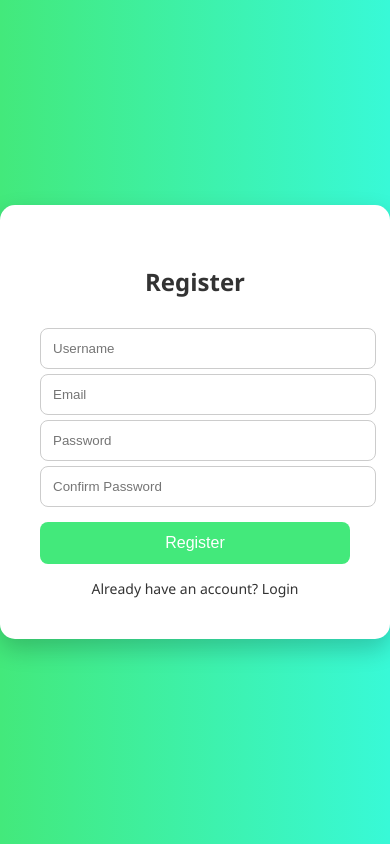
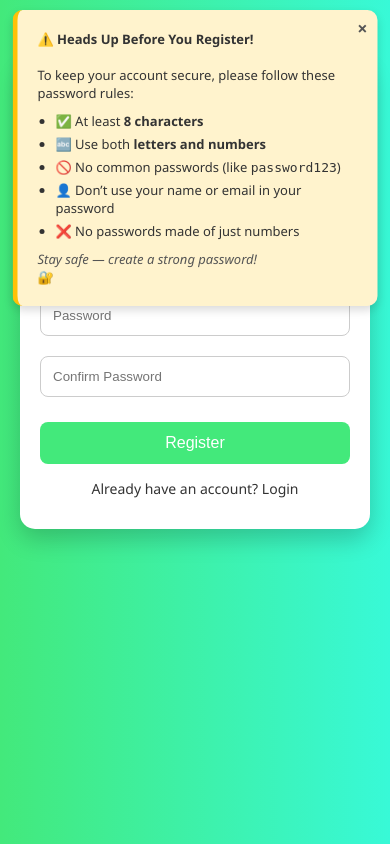
Before and after one commit to NitinJohn-tech/AttriSight, a Django app: page /accounts/register/ in a window 390 px wide. Run offline with Django 5.2, Linux system fonts and the light colour scheme; parts of the project's set-up code (start-up, migrations or seed data) failed here and were passed over.

Commit message:
Describe your update4

```diff
--- a/templates/register.html
+++ b/templates/register.html
@@ -3,6 +3,7 @@
 <head>
     <meta charset="UTF-8">
     <title>Register | Employee</title>
+    <meta name="viewport" content="width=device-width, initial-scale=1.0">
     <style>
         body {
             font-family: 'Segoe UI', Tahoma, Geneva, Verdana, sans-serif;
@@ -20,9 +21,11 @@
             padding: 40px;
             border-radius: 15px;
             box-shadow: 0 10px 25px rgba(0, 0, 0, 0.2);
-            width: 400px;
+            width: 100%;
+            max-width: 400px;
             text-align: center;
             animation: fadeIn 0.8s ease-in-out;
+            box-sizing: border-box;
         }
 
         @keyframes fadeIn {
@@ -44,9 +47,11 @@
             width: 100%;
             padding: 12px;
             margin-top: 5px;
+            margin-bottom: 15px;
             border: 1px solid #ccc;
             border-radius: 8px;
             transition: border-color 0.3s;
+            box-sizing: border-box;
         }
 
         form input:focus {
@@ -63,7 +68,7 @@
             border-radius: 8px;
             font-size: 16px;
             cursor: pointer;
-            margin-top: 15px;
+            margin-top: 10px;
             transition: background-color 0.3s;
         }
 
@@ -96,9 +101,119 @@
         label {
             font-weight: 500;
         }
+
+        /* Responsive Design */
+        @media (max-width: 500px) {
+            body {
+                padding: 20px;
+                height: auto;
+                align-items: flex-start;
+            }
+
+            .register-container {
+                margin-top: 40px;
+                padding: 30px 20px;
+            }
+        }
     </style>
 </head>
 <body>
+    <!--Password Alert-->
+    <div id="alertBox" class="alert-slide">
+        <span class="close-btn" onclick="this.parentElement.style.display='none';">&times;</span>
+        <strong>⚠️ Heads Up Before You Register!</strong><br><br>
+        To keep your account secure, please follow these password rules:
+        <ul>
+            <li>✅ At least <strong>8 characters</strong></li>
+            <li>🔤 Use both <strong>letters and numbers</strong></li>
+            <li>🚫 No common passwords (like <code>password123</code>)</li>
+            <li>👤 Don’t use your name or email in your password</li>
+            <li>❌ No passwords made of just numbers</li>
+        </ul>
+        <em>Stay safe — create a strong password!</em> 🔐
+    </div>
+
+
+    <style>
+        /* Responsive Alert Box */
+        .alert-slide {
+        position: fixed;
+        top: 20px;
+        right: 20px;
+        max-width: 90%;
+        width: 320px;
+        background-color: #fff3cd;
+        border-left: 5px solid #ffc107;
+        box-shadow: 0 4px 10px rgba(0, 0, 0, 0.15);
+        padding: 20px;
+        border-radius: 10px;
+        font-size: 14px;
+        color: #333;
+        z-index: 9999;
+        animation: slideIn 0.5s ease-out;
+    }
+
+    .alert-slide ul {
+        margin: 10px 0 0 18px;
+        padding: 0;
+    }
+
+    .alert-slide ul li {
+        margin-bottom: 5px;
+        list-style: disc;
+    }
+
+    .alert-slide em {
+        display: block;
+        margin-top: 10px;
+        font-style: italic;
+        font-size: 13px;
+        color: #555;
+    }
+
+    .close-btn {
+        position: absolute;
+        top: 8px;
+        right: 12px;
+        font-size: 20px;
+        font-weight: bold;
+        color: #555;
+        cursor: pointer;
+    }
+
+    .close-btn:hover {
+        color: #000;
+    }
+
+    @keyframes slideIn {
+        from {
+            transform: translateX(100%);
+            opacity: 0;
+        }
+        to {
+            transform: translateX(0);
+            opacity: 1;
+        }
+    }
+
+    @media (max-width: 480px) {
+        .alert-slide {
+            left: 50%;
+            transform: translateX(-50%);
+            right: auto;
+            top: 10px;
+            font-size: 13px;
+        }
+
+        .close-btn {
+            top: 6px;
+            right: 10px;
+            font-size: 18px;
+        }
+    }
+
+    </style>
+    <!---->
     <div class="register-container">
         <h2>Register</h2>
         <form method="post">
@@ -110,7 +225,6 @@
             <input type="password" name="password2" placeholder="Confirm Password" required>
 
             <button type="submit">Register</button>
-
 
             {% if messages %}
             <ul class="messages">
```
Also changed, not shown: templates/login.html (+29 -3 lines).
